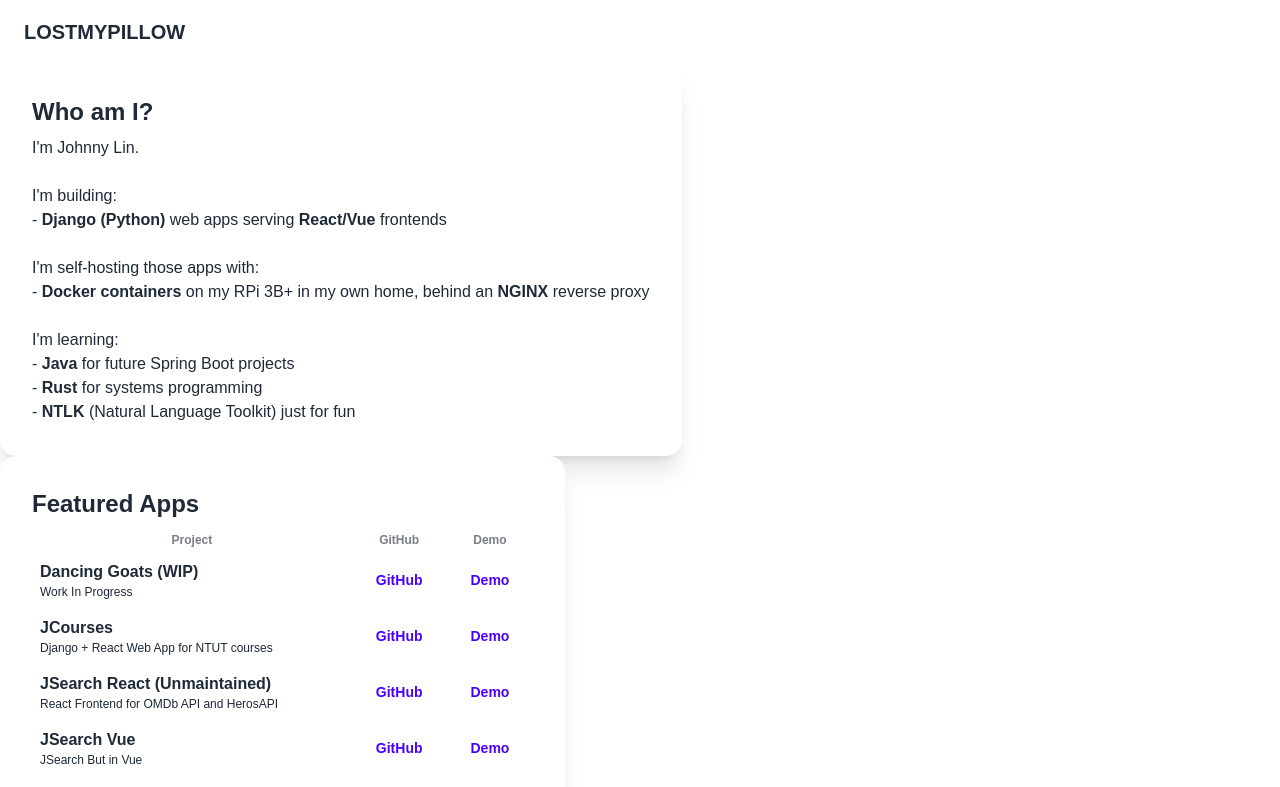
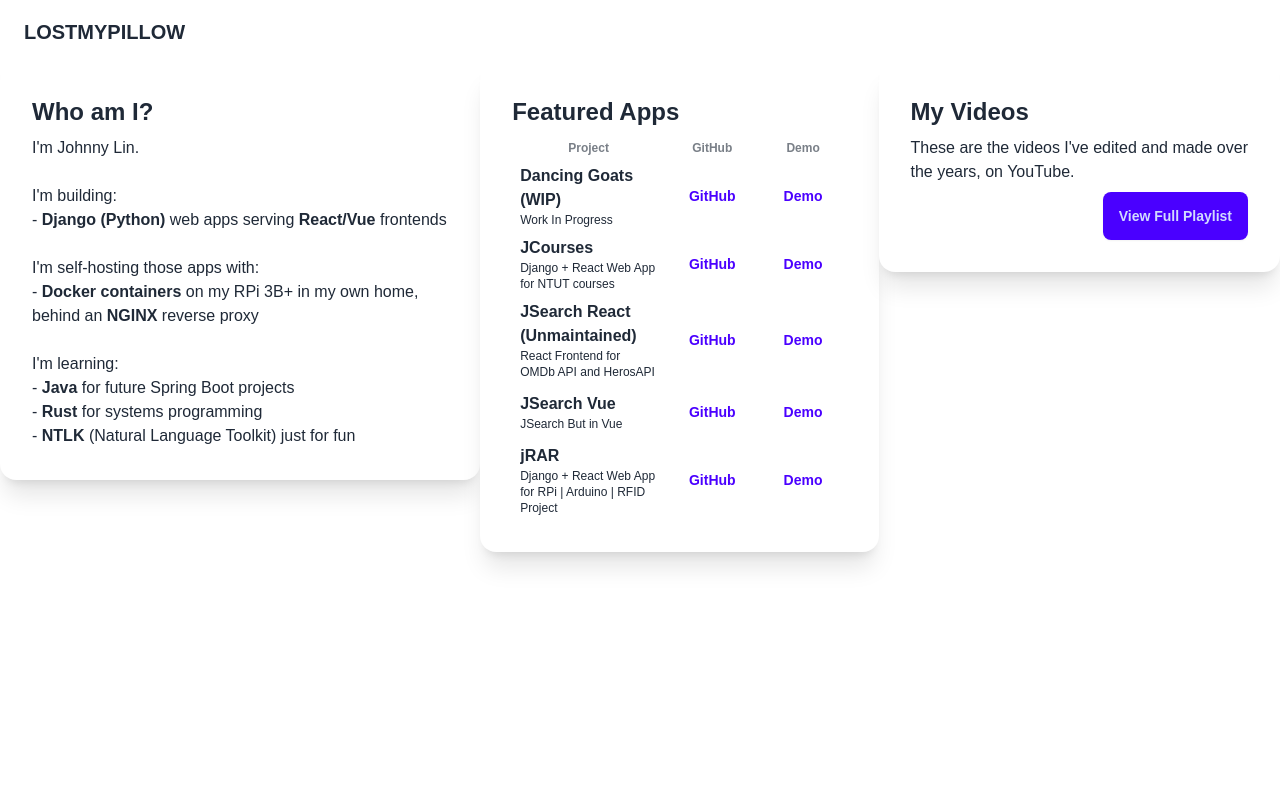
Before and after one commit to lostmypillow/personal-site, a Vue app: page / in a window 1280 px wide. Shown: the top 787 px of the page. Built offline with nearby package versions, Linux system fonts and the light colour scheme.

Commit message:
improved desktop RWD

```diff
--- a/src/App.vue
+++ b/src/App.vue
@@ -101,7 +101,7 @@ const list = [
   <div class="navbar flex w-full bg-base-100">
     <a class="btn btn-ghost text-xl">LOSTMYPILLOW</a>
   </div>
-  <div class="flex flex-col  w-full items-center md:items-start justify-center ">
+  <div class="flex flex-row  w-full items-center md:items-start justify-center ">
 
 
 
```
